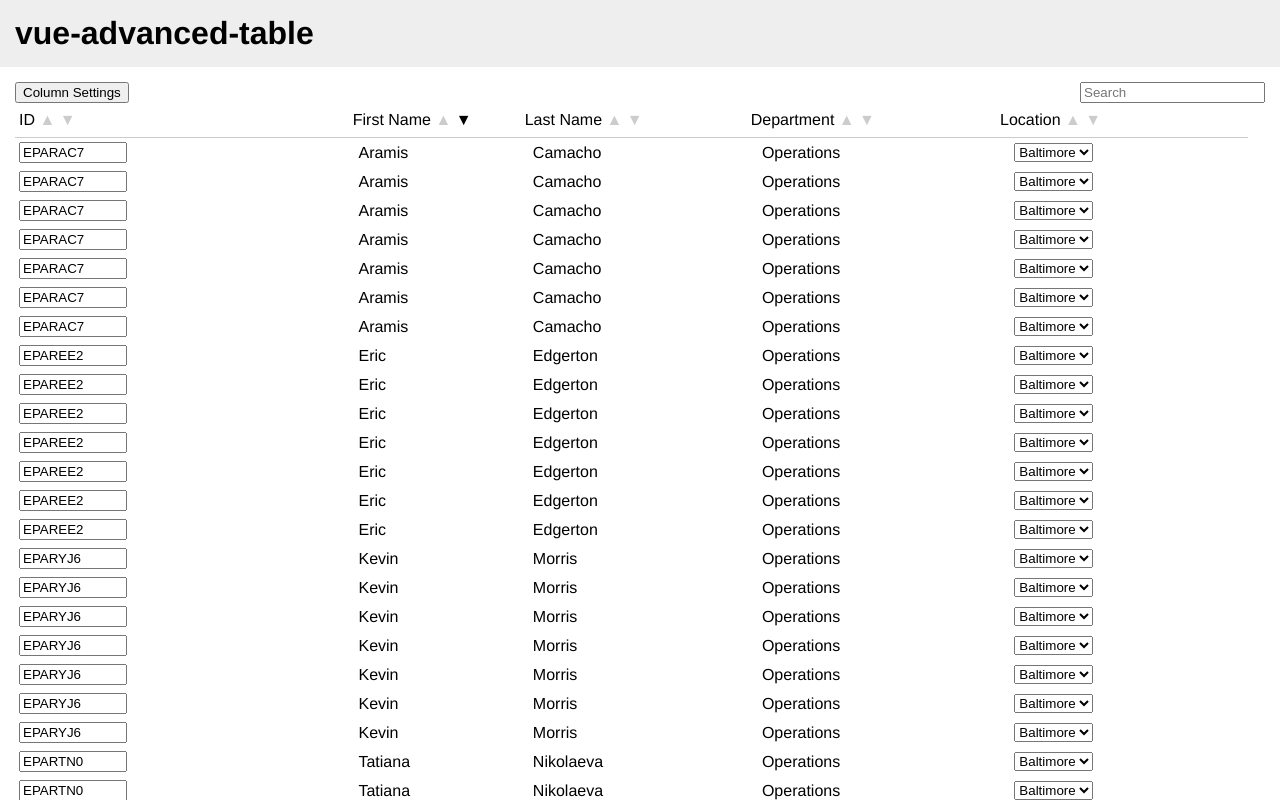
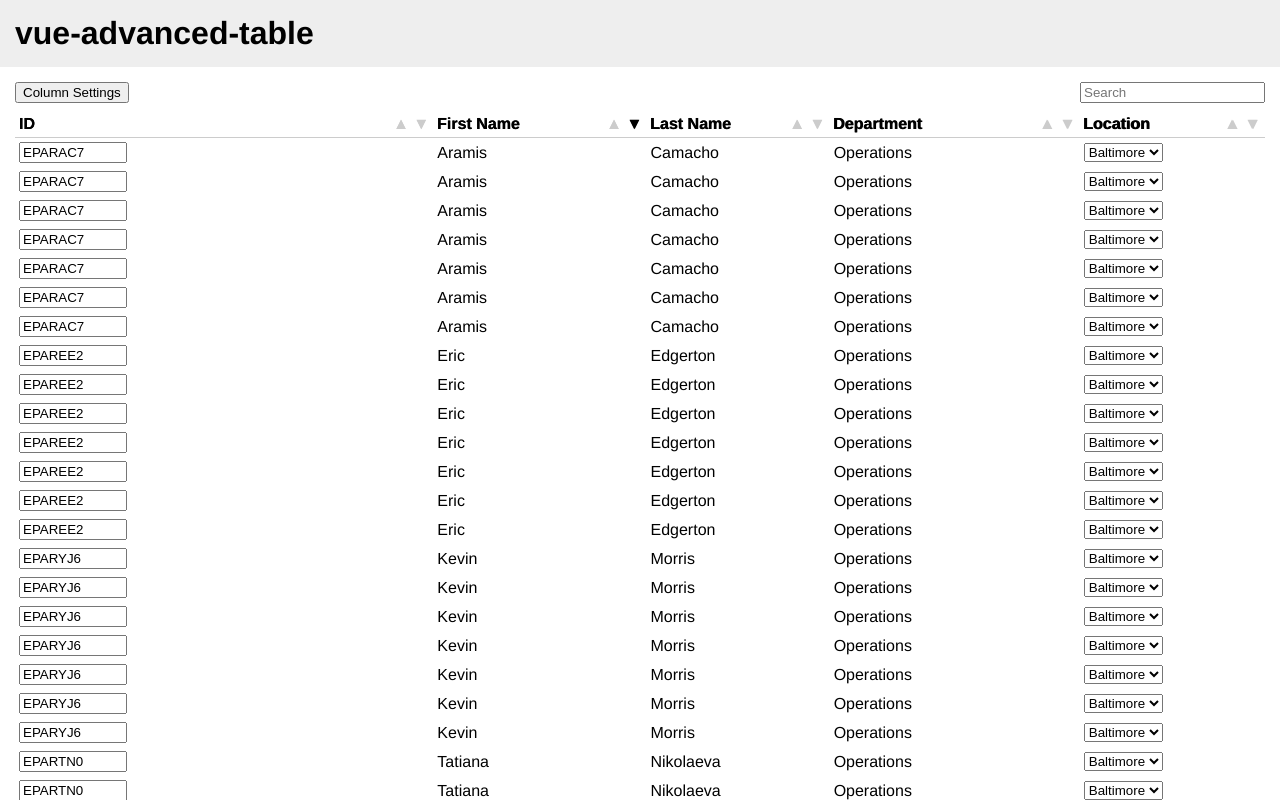
Before and after one commit to afineedge/vue-advanced-table, a Vue app: page / in a window 1280 px wide. Built offline with nearby package versions, Linux system fonts and the light colour scheme.

Commit message:
Floating column header

```diff
--- a/src/components/vue-advanced-table-column-header.vue
+++ b/src/components/vue-advanced-table-column-header.vue
@@ -1,18 +1,20 @@
 <template>
-    <td class="vue-advanced-table-column-header" v-on:click="handleClick" v-if="isColumnVisible(column)" v-bind:style="{ width: width + 'px' }">
-      <span class="vue-advanced-table-column-header-content-placeholder">{{ getColumnByName(column).label }}</span>
+  <th class="vue-advanced-table-column-header" v-on:click="handleClick" v-if="isColumnVisible(column)" v-bind:style="{ width: width + 'px' }">
+    <!-- <span class="vue-advanced-table-column-header-content-placeholder">{{ getColumnByName(column).label }}</span> -->
     <div class="vue-advanced-table-column-header-content">
+      <div class="vue-advanced-table-column-header-label">
         {{ getColumnByName(column).label }}
-        <template v-if="canColumnBeOrdered">
+      </div>
+      <div class="vue-advanced-table-column-header-direction" v-if="canColumnBeOrdered">
         <span v-bind:style="{ color: ordered && direction === 'desc' ? 'initial' : '#ccc' }">
           &#x25B2;
         </span>
         <span v-bind:style="{ color: ordered && direction === 'asc' ? 'initial' : '#ccc' }">
           &#x25BC;
         </span>
-        </template>
       </div>
-    </td>
+    </div>
+  </th>
 </template>
 
 <script>
@@ -45,14 +47,16 @@ export default {
   },
   data: function() {
     return {
-      width: 200
+      width: 80,
+      targetCell: null
     }
   },
   mounted: function() {
     const self = this;
+    const interval = 10;
     setInterval(function(){
-      self.getColumnWidth();
-    }, 1)
+      self.setColumnWidth();
+    }, interval);
   },
   methods: {
     getColumnByName: function(name) {
@@ -61,15 +65,17 @@ export default {
         return column.name === name;
       });
     },
-    getColumnWidth: function(){
+    setTargetCell: function() {
       const self = this;
-      var el = self.$parent.$el.querySelector('[columnName="' + self.column + '"]');
+      self.targetCell = self.$parent.$el.querySelector('[columnName="' + self.column + '"]');
+    },
+    setColumnWidth: function(){
+      const self = this;
+      const el = self.targetCell;
       if (el !== null){
-        if (el.nextElementSibling === null){
         self.width = el.offsetWidth;
       } else {
-          self.width = el.offsetWidth;
-        }
+        self.setTargetCell();
       }
     },
     handleClick: function() {
@@ -118,11 +124,21 @@ export default {
   }
 
   .vue-advanced-table-column-header-content {
-    position: absolute;
-    top: 0;
+    white-space: nowrap;
+    display: flex;
+    align-items: flex-end;
+    justify-content: space-between;
+  }
+
+  .vue-advanced-table-column-header-label {
+    white-space: normal;
   }
 
   .vue-advanced-table-column-header-content-placeholder {
     opacity: 0;
   }
+
+  .vue-advanced-table-column-header-direction {
+    white-space: nowrap;
+  }
 </style>
--- a/src/components/vue-advanced-table.vue
+++ b/src/components/vue-advanced-table.vue
@@ -1,7 +1,7 @@
 <template>
   <div class="vue-advanced-table" ref="table">
-    <div class="vue-advanced-table-controls" v-if="buttons || searchable">
-      <div class="vue-advanced-table-buttons" v-if="buttons">
+    <div class="vue-advanced-table-controls" v-if="buttons.length > 0 || searchable">
+      <div class="vue-advanced-table-buttons" v-if="buttons.length > 0">
         <vue-advanced-table-buttons v-bind="$props" v-bind:columnOrder="columnOrder" v-bind:hiddenColumns="hiddenColumns" v-on:update:columnOrder="columnOrder = $event"></vue-advanced-table-buttons>
       </div>
       <div class="vue-advanced-table-search" v-if="searchable !== false">
@@ -11,14 +11,17 @@
       </div>
     </div>
     <div class="vue-advanced-table-wrapper">
-      <div class="vue-advanced-table-header">
-        <vue-advanced-table-column-header v-for="column in columnOrder" v-bind:key="column" v-bind:column="column" v-bind="$props" v-bind:hiddenColumns="hiddenColumns"/>
-      </div>
       <div class="vue-advanced-table-scroll">
-        <table cellpadding="0" cellspacing="0" border="0" width="100%">
+        <table cellpadding="0" cellspacing="0" border="0" width="100%" v-bind:class="classes">
+          <thead>
+            <vue-advanced-table-column-header v-for="column in columnOrder" v-bind:key="column" v-bind:column="column" v-bind="$props" v-bind:hiddenColumns="hiddenColumns" v-bind:columnName="column"/>
+          </thead>
+          <thead class="vue-advanced-table-floating-header">
+            <vue-advanced-table-column-header v-for="column in columnOrder" v-bind:key="column" v-bind:column="column" v-bind="$props" v-bind:hiddenColumns="hiddenColumns"/>
+          </thead>
           <tbody>
             <vue-advanced-table-row v-for="(row, index) in reorderedRows" v-bind:row="row" v-bind:key="index">
-              <vue-advanced-table-cell v-for="column in columnOrder" v-bind:key="column" v-bind:column="getColumnByName(column)" v-bind:row="row" v-bind="$props" v-bind:hiddenColumns="hiddenColumns" v-bind:columnName="column">
+              <vue-advanced-table-cell v-for="column in columnOrder" v-bind:key="column" v-bind:column="getColumnByName(column)" v-bind:row="row" v-bind="$props" v-bind:hiddenColumns="hiddenColumns">
                 <slot v-bind:name="'column-' + column" v-bind:row="row">
                 </slot>
               </vue-advanced-table-cell>
@@ -52,7 +55,10 @@ export default {
       required: true
     },
     buttons: {
-      type: Array
+      type: Array,
+      default: function(){
+        return ['columnVisibility'];
+      }
     },
     order: {
       type: Object,
@@ -70,6 +76,9 @@ export default {
     searchable: {
       type: Boolean,
       default: true
+    },
+    classes: {
+      type: String
     }
   },
   data: function() {
@@ -177,11 +186,12 @@ export default {
     flex-direction: column;
   }
 
-  .vue-advanced-table-header {
-    padding-right: 17px;
-  }
-
   .vue-advanced-table-scroll {
     overflow-y: scroll;
   }
+
+  .vue-advanced-table-floating-header {
+    position: absolute;
+    top: 0;
+  }
 </style>
```
Also changed, not shown: 2 other files (tests, documents, lock files or other folders). Lines whose indentation alone changed are shown as unchanged.
